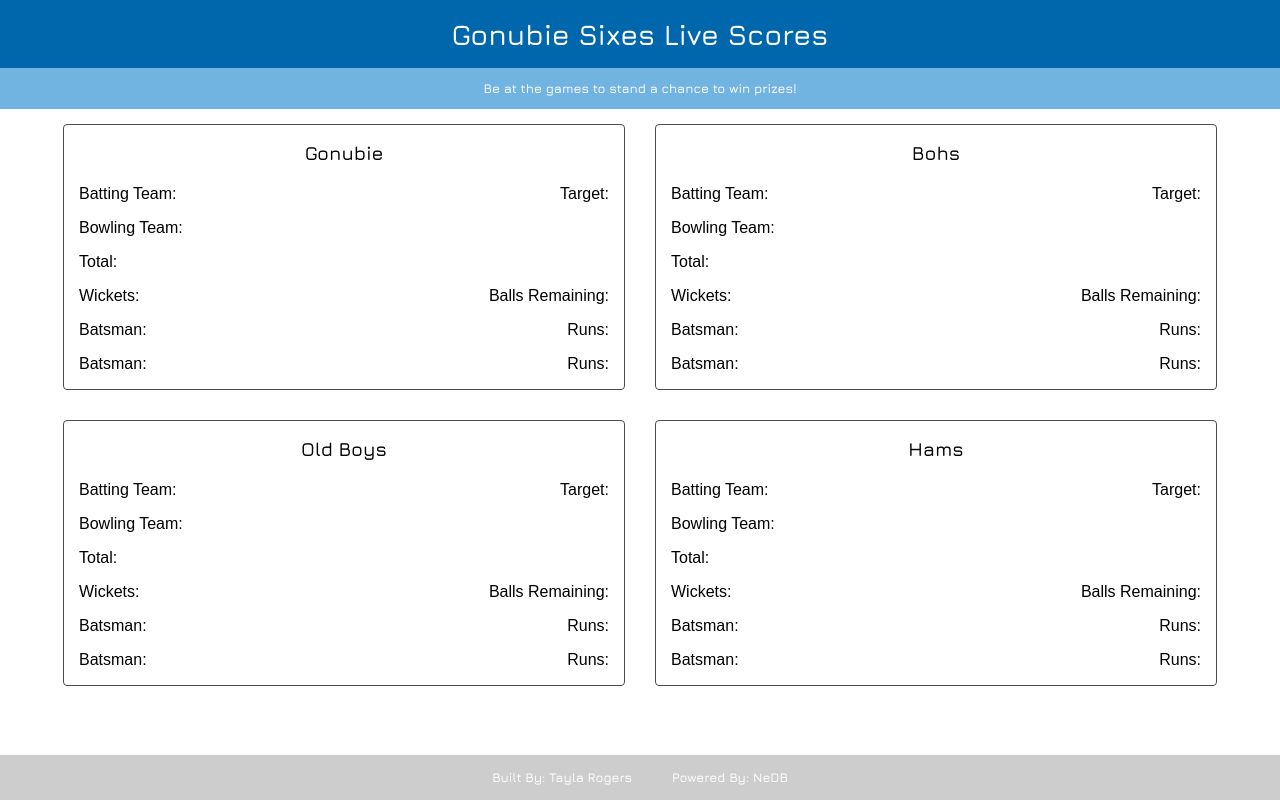
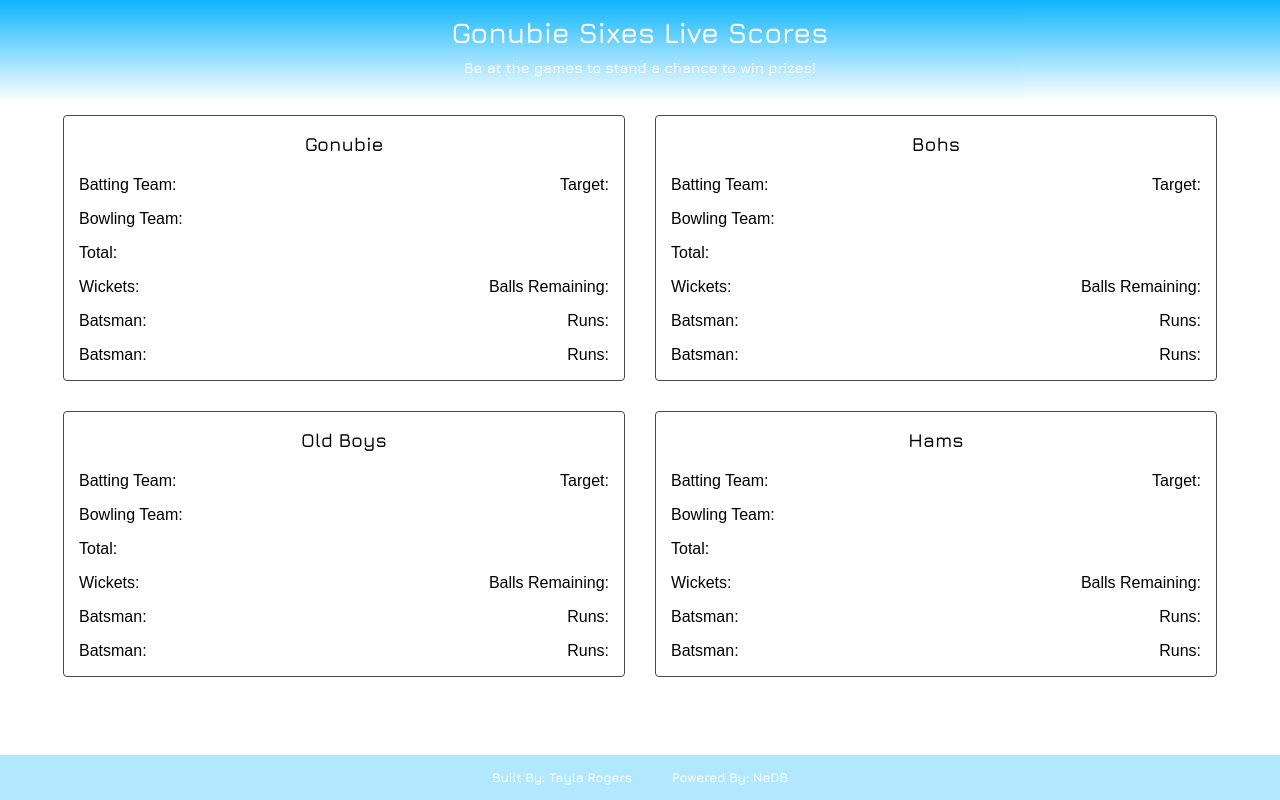
Before and after one commit to taylarogers/live-scoring, a plain HTML site: page index.html in a window 1280 px wide. Drawn offline with nearby package versions, Linux system fonts and the light colour scheme; a web font is replaced by a local one.

Commit message:
Design Updated

```diff
--- a/index.html
+++ b/index.html
@@ -8,12 +8,9 @@
         <link href="https://fonts.googleapis.com/css2?family=Hind+Vadodara:wght@300&family=Jura:wght@600&display=swap" rel="stylesheet">
     </head>
     <body>
-        <div class="main-header">
+        <div class="header stick-top">
             <h1> Gonubie Sixes Live Scores </h1>
-        </div>
-
-        <div class="secondary-header">
-            <h4> Be at the games to stand a chance to win prizes! </h3>
+            <h4 class="secondary-header"> Be at the games to stand a chance to win prizes! </h3>
         </div>
 
         <div class="block-wrapper">
--- a/style.css
+++ b/style.css
@@ -10,6 +10,14 @@ body {
     width: 35rem;
 }
 
+.block-wrapper {
+    display: flex;
+    flex-wrap: wrap;
+    align-items: center;
+    justify-content: center;
+    padding-top: 100px;
+}
+
 @media only screen and (max-width: 600px) {
     body {
         font-size: 0.8em;
@@ -18,28 +26,34 @@ body {
     .block {
         width: 25rem;
     }
+
+    .block-wrapper{
+        padding-top: 80px;
+    }
 }
 
-.main-header {
+.header {
     display: flex;
+    flex-direction: column;
     list-style: none;
     font-size: 0.9em;
     margin: 0;
     padding: 0;
     align-items: center;
     justify-content: center;
-    background-color: #0067AC;
+    background-image: linear-gradient(to bottom, #00B2FF, white);
+    opacity: .95;
 }
 
 .secondary-header {
     display: flex;
     list-style: none;
-    font-size: 0.8em;
+    font-size: 1em;
     margin: 0;
     padding: 0;
     align-items: center;
     justify-content: center;
-    background-color: #71B4E1;
+    margin-bottom: 25px;
 }
 
 .footer {
@@ -51,12 +65,19 @@ body {
     padding: 0;
     align-items: center;
     justify-content: center;
-    background-color: #CDCDCD;
+    background: #00B2FF;
+    opacity: .3;
 }
 
 .breaker {
     height: 40px;
 }
+
+.stick-top {
+    position: fixed;
+    top: 0;
+    width: 100%;
+  }
 
 .stick-bottom {
     position: fixed;
@@ -64,18 +85,13 @@ body {
     width: 100%;
 }
 
-.block-wrapper {
-    display: flex;
-    flex-wrap: wrap;
-    align-items: center;
-    justify-content: center;
-}
+
 
 h1 {
     color: white;
     font-family: 'Jura', sans-serif;
-    margin-top: 17px;
-    margin-bottom: 17px;
+    margin-top: 15px;
+    margin-bottom: 10px;
 }
 
 h2 {
```
